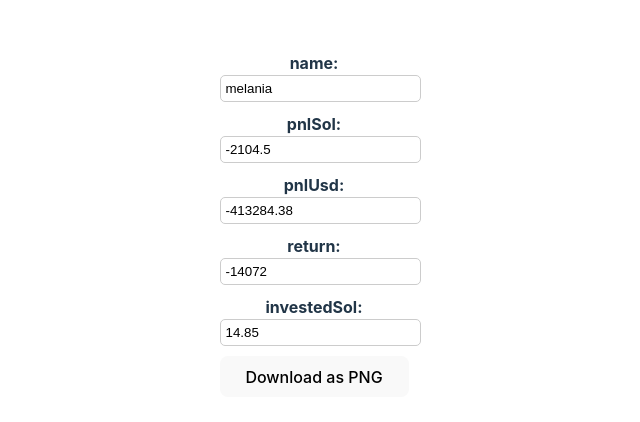
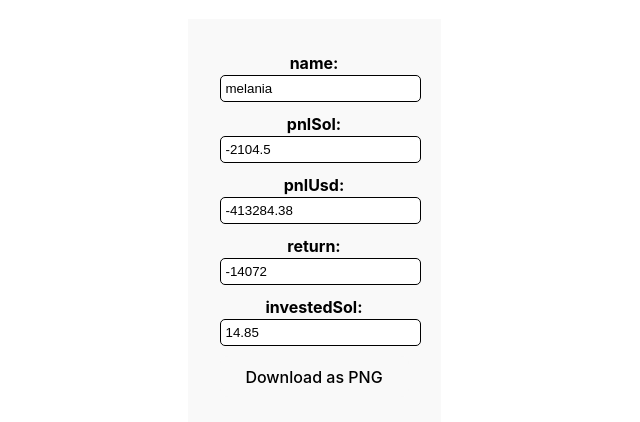
Before and after one commit to NikolaiYurchenko/pnl-card-generator, a React (Vite) app: page / in a window 1280 px wide. Shown: the part 176-598 px from the top of the page, without its empty margins (326-966 px from the left). Built offline with nearby package versions, Linux system fonts and the light colour scheme.

Commit message:
added color

```diff
--- a/src/App.css
+++ b/src/App.css
@@ -10,6 +10,7 @@
     margin: 0 auto;
     padding: 2rem;
     text-align: center;
+    background-color: #f9f9f9;
 }
 
 #root .container {
@@ -83,6 +84,7 @@
 
 #capture > div.captureContainer > p.pnlUsd {
     position: absolute;
+    color: white;
     top: 407px;
     right: 260px;
     font-weight: 400;
@@ -94,6 +96,7 @@
 
 #capture > div.captureContainer > p.return {
     position: absolute;
+    color: white;
     top: 709px;
     right: 81px;
     font-weight: 400;
@@ -105,6 +108,7 @@
 
 #capture > div.captureContainer > p.investedSol {
     position: absolute;
+    color: white;
     bottom: 74px;
     right: 150px;
     font-weight: 800;
@@ -129,11 +133,12 @@
 .editor .editor-label {
     display: block;
     font-weight: bold;
+    color: black;
 }
 
 .editor .editor-input {
     width: 100%;
     padding: 5px;
     border-radius: 5px;
-    border: 1px solid #ccc;
+    border: 1px solid black;
 }
```
